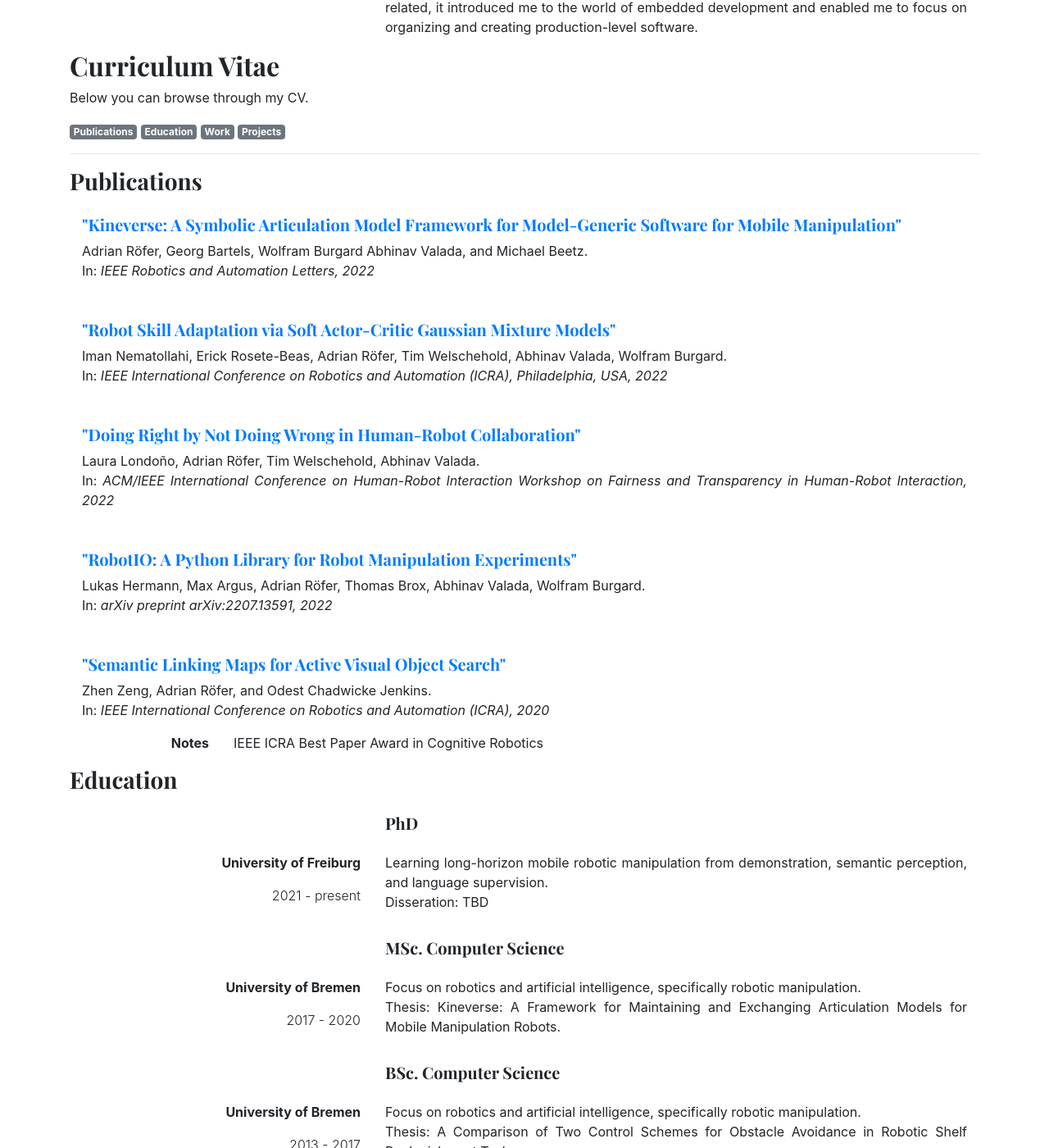
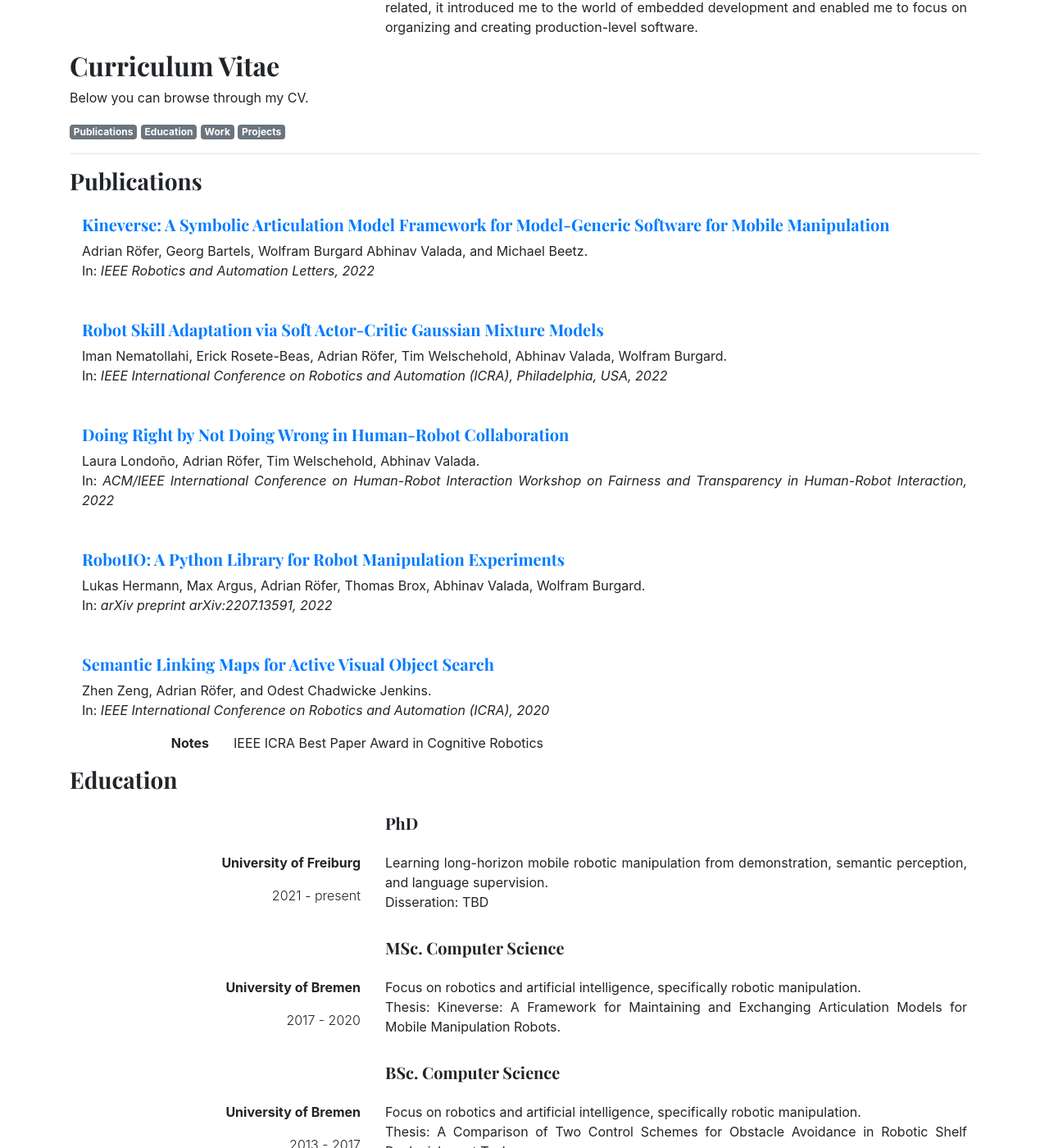
Before and after one commit to ARoefer/personal_site, a Jekyll site: the page built from index.html, in a window 1280 px wide and 1400 px high, scrolled down 716 px. Shown: the whole window at 82% size. Built offline with Jekyll 4.4.1, drawn with Linux system fonts in a browser that asks for light colours; nearby versions of some CDN libraries.

Commit message:
Quotes look stupid

```diff
--- a/_includes/cv_publication.html
+++ b/_includes/cv_publication.html
@@ -1,6 +1,6 @@
 <div class="row align-items-center py-3">
     <div class="col-sm">
-        <h5><a href="{{ link }}" target="_blank">"{{ title }}"</a></h5>
+        <h5><a href="{{ link }}" target="_blank">{{ title }}</a></h5>
         <p class="text-justify">
             {{ authors }}.<br>
         In: <span class="font-italic">{{ publication }}</span></p>
```
